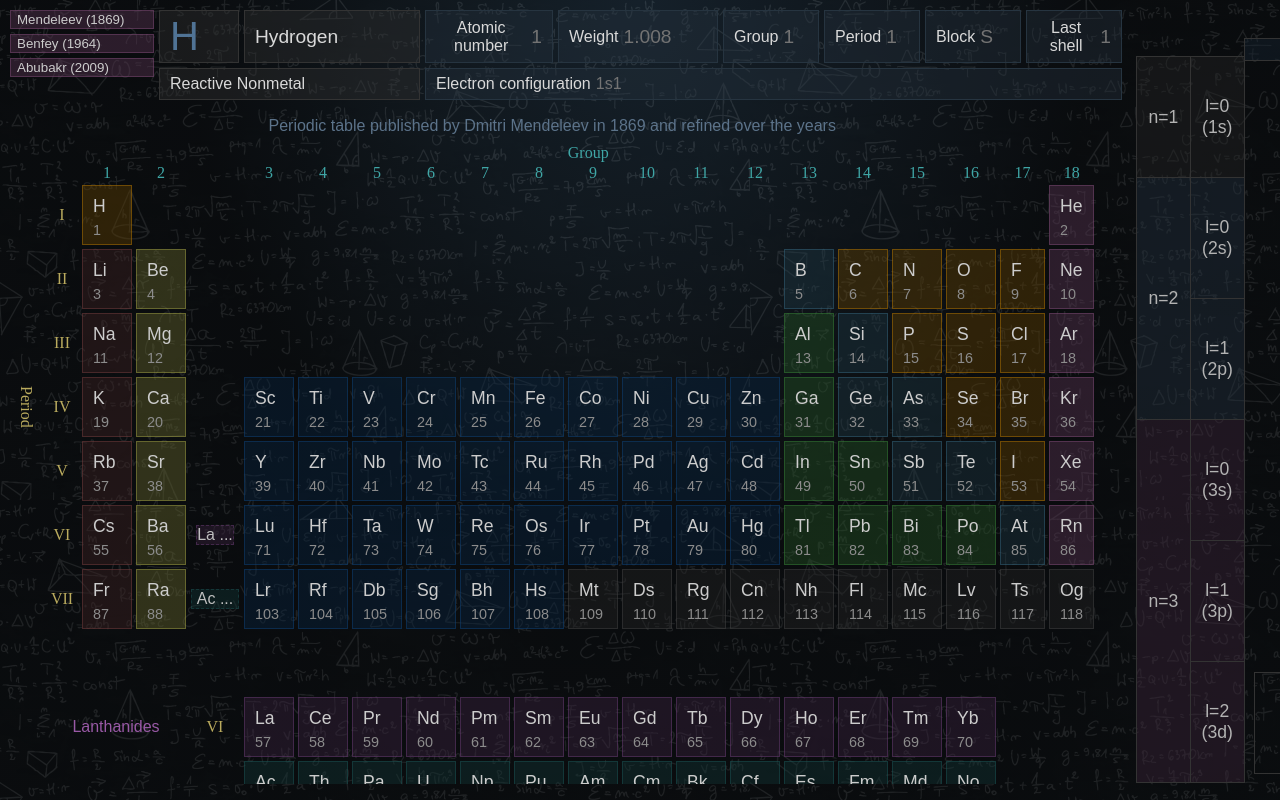
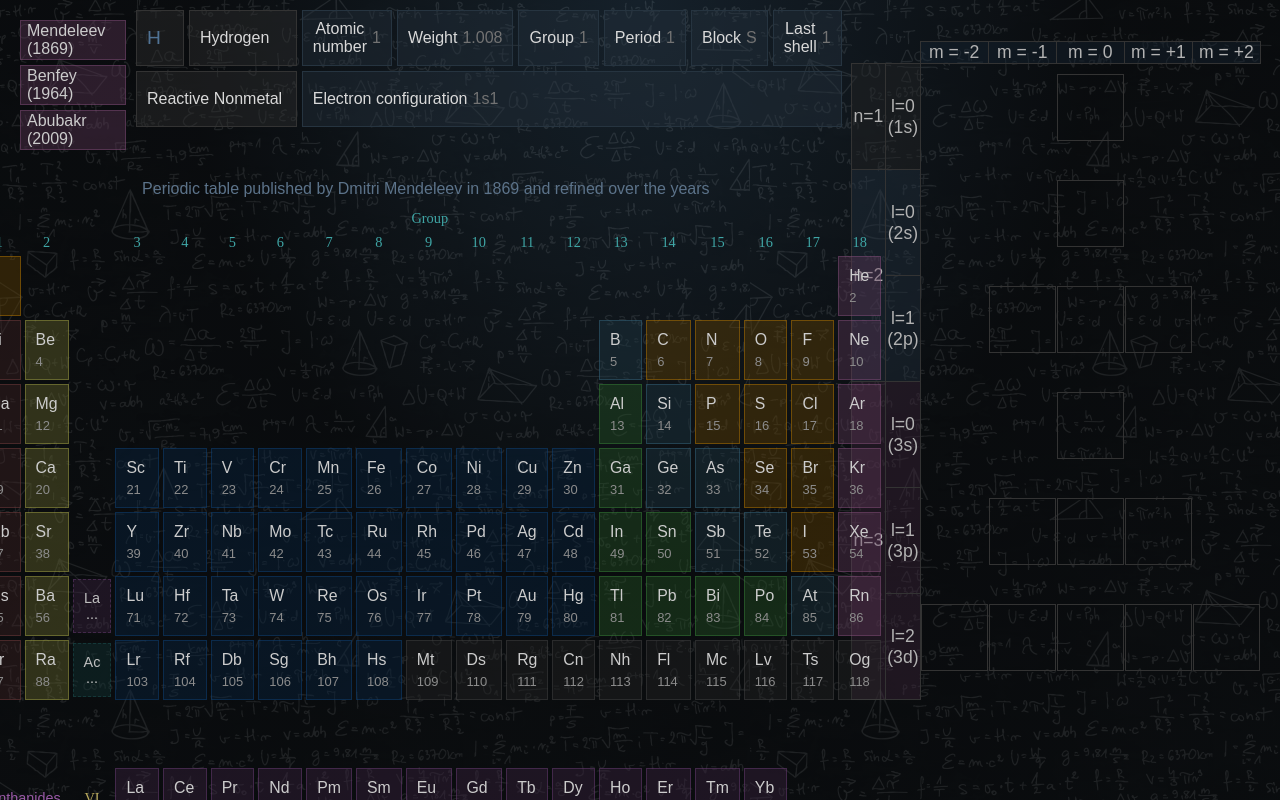
Before and after one commit to aciucaru/atomic-orbitals, a SvelteKit app: page / in a window 1280 px wide. Built offline with nearby package versions, Linux system fonts and the light colour scheme.

Commit message:
simplified CSS

```diff
--- a/src/components/AbubakrPeriodicTable.svelte
+++ b/src/components/AbubakrPeriodicTable.svelte
@@ -31,7 +31,8 @@
 <style>
     .main-container
     {
-        width: 800px;
+        box-sizing: border-box;
+        width: 100%;
 
         display: flex;
         flex-flow: column nowrap;
--- a/src/components/AppMain.svelte
+++ b/src/components/AppMain.svelte
@@ -8,8 +8,6 @@
 
 <Background></Background>
 <div class="main-container">
-    <div class="scrollable-content">
-        <div class="main-ui">
     <div style="grid-column: 1 / 2; grid-row: 1 / 2;">
         <PeriodicTableSelector></PeriodicTableSelector>
     </div>
@@ -25,17 +23,16 @@
     <div style="grid-column: 1 / 3; grid-row: 2 / 3;">
         <PeriodicTableDisplay></PeriodicTableDisplay>
     </div>
-        </div>
 
-        <div class="credits">
+    <div class="credits" style="grid-column: 1 / 4; grid-row: 3 / 4;">
         <a href="/credits">Image credits and licenses</a>
-        </div>
     </div>
 </div>
 
 <style>
     .main-container
     {
+        box-sizing: border-box;
         position: fixed;
         top: 0;
         bottom: 0;
@@ -43,49 +40,22 @@
         right: 0;
         z-index: 1000;
 
-        display: flex;
-        flex-flow: column nowrap;
-        /* set alignment on main axis */
-        justify-content: flex-start;
-        /* set alingment on cross-axis */
-        align-items: flex-start;
-        /* set space between flex lines */
-        align-content: center;
-        gap: 100px;
-    }
+        overflow: auto;
 
-    .scrollable-content
-    {
-        overflow: auto;
-        max-height: 98%;
-
-        display: flex;
-        flex-flow: column nowrap;
-        /* set alignment on main axis */
-        justify-content: flex-start;
-        /* set alingment on cross-axis */
-        align-items: flex-start;
-        /* set space between flex lines */
-        align-content: center;
-        gap: 0px;
-    }
-
-    .main-ui
-    {
         display: grid;
-        grid-template-columns: auto auto auto;
-        grid-template-rows: auto auto 1fr;
+        grid-template-columns: 10fr 56fr 34fr;
+        grid-template-rows: 2fr 97fr 1fr;
 
         /* align along the row (x) axis */
-        justify-items: start;
+        justify-items: stretch;
         /* align along the column (y) axis */
-        align-items: start;
+        align-items: stretch;
         /* align the grid container itself along the row (x) axis */
-        justify-content: start;
+        justify-content: stretch;
         /* align the grid container itself along the column (y) axis */
-        align-content: start;
+        align-content: stretch;
 
-        gap: 15px 5px;
+        gap: 0px 0px;
 
         padding: 10px;
         margin: 0px;
@@ -93,20 +63,13 @@
         text-align: center;
     }
 
-    .scrollable-content a { color: hsla(210, 40%, 40%); }
-    .scrollable-content a:hover { color: hsl(290, 30%, 40%); }
+    .main-container a { color: hsla(210, 40%, 40%); }
+    .main-container a:hover { color: hsl(290, 30%, 40%); }
 
     .credits
     {
-        display: flex;
-        flex-flow: row nowrap;
-        /* set alignment on main axis */
-        justify-content: center;
-        /* set alingment on cross-axis */
-        align-items: center;
-        /* set space between flex lines */
-        align-content: center;
-        gap: 0px;
+        padding: 10px;
+        text-align: center;
     }
 
     .credits a
--- a/src/components/BenfeyPeriodicTable.svelte
+++ b/src/components/BenfeyPeriodicTable.svelte
@@ -31,7 +31,8 @@
 <style>
     .main-container
     {
-        width: 1100px;
+        box-sizing: border-box;
+        width: 100%;
 
         display: flex;
         flex-flow: column nowrap;
--- a/src/components/ChemicalElementBox.svelte
+++ b/src/components/ChemicalElementBox.svelte
@@ -51,7 +51,7 @@ class={"main-container " + className} style="grid-column-start: {gridCol}; grid-
 
     .symbol
     {
-        font-size: 1.1em;
+        font-size: 110%;
         font-family:sans-serif;
         color: hsl(0, 0%, 80%);
         user-select: none;
@@ -59,7 +59,7 @@ class={"main-container " + className} style="grid-column-start: {gridCol}; grid-
 
     .atomic-number
     {
-        font-size: 0.9em;
+        font-size: 90%;
         font-family:sans-serif;
         color: hsl(0, 0%, 55%);
         user-select: none;
--- a/src/components/ChemicalElementInfo.svelte
+++ b/src/components/ChemicalElementInfo.svelte
@@ -49,18 +49,18 @@
 
     <div class="cell electron-configuration">
         <div class="label">Electron configuration</div>
-        <div class="value-small">{$currentElement.electronConfig?.toString()}</div>
+        <div class="value">{$currentElement.electronConfig?.toString()}</div>
     </div>
 </div>
 
 <style>
     .main-container
     {
-        /* width: 100%; */
         box-sizing: border-box;
+
         display: grid;
-        grid-template-columns: 5em 11em 8em 10em 6em 6em 6em 6em;
-        grid-template-rows: 1.5em 1.5em 1.5em;
+        grid-template-columns: 8fr 18fr 13fr 17fr 10fr 10fr 10fr 10fr;
+        grid-template-rows: minmax(0, 1fr) minmax(0, 1fr);
 
         /* align along the row (x) axis */
         justify-items: stretch;
@@ -68,20 +68,25 @@
         align-items: stretch;
         /* align the grid container itself */
         justify-content: stretch;
-        /* align-content: stretch; */
+        align-content: stretch;
         gap: 5px 5px;
 
         padding: 0px;
         margin: 0px;
 
+        font-size: 100%;
         font-family: sans-serif;
 
         margin: 0px;
         padding: 0px;
+
+        font-size: 1em;
     }
 
     .cell
     {
+        max-height: 1.5em;
+
         display: flex;
         flex-flow: row nowrap;
         /* set alignment on main axis */
@@ -101,11 +106,14 @@
 
         background-color: hsla(207, 25%, 20%, 0.4);
 
+        font-size: 1em;
         color: hsl(0, 0%, 85%);
     }
 
     .cell-main
     {
+        max-height: 1.5em;
+
         display: flex;
         flex-flow: row nowrap;
         /* set alignment on main axis */
@@ -125,53 +133,55 @@
 
         background-color: hsla(0, 0%, 20%, 0.4);
 
+        font-size: 1em;
         color: hsl(0, 0%, 85%);
     }
 
     .label
     {
+        font-size: 1em;
         color: hsl(0, 0%, 85%);
     }
 
     .value
     {
+        font-size: 1em;
         color: hsl(0, 0%, 45%);
-        font-size: 1.2em;
-    }
-
-    .value-small
-    {
-        color: hsl(0, 0%, 45%);
-        font-size: 1em;
     }
 
     .symbol
-    { grid-column: 1 / 2; grid-row: 1 / 3; font-size: 2.5em;  color: hsl(210, 30%, 45%);}
+    {
+        grid-column: 1 / 2; grid-row: 1 / 2;
+
+        font-size: 1.2em;
+        text-overflow: clip;
+        color: hsl(210, 30%, 45%);
+    }
 
     .name
-    { grid-column: 2 / 3; grid-row: 1 / 3; font-size: 1.2em; }
+    { grid-column: 2 / 3; grid-row: 1 / 2; }
 
     .category
-    { grid-column: 1 / 3; grid-row: 3 / 4; }
+    { grid-column: 1 / 3; grid-row: 2 / 3; }
 
     .atomic-number
-    { grid-column: 3 / 4; grid-row: 1 / 3; }
+    { grid-column: 3 / 4; grid-row: 1 / 2; }
 
     .weight
-    { grid-column: 4 / 5; grid-row: 1 / 3; }
+    { grid-column: 4 / 5; grid-row: 1 / 2; }
 
     .group
-    { grid-column: 5 / 6; grid-row: 1 / 3; }
+    { grid-column: 5 / 6; grid-row: 1 / 2; }
 
     .period
-    { grid-column: 6 / 7; grid-row: 1 / 3; }
+    { grid-column: 6 / 7; grid-row: 1 / 2; }
 
     .block
-    { grid-column: 7 / 8; grid-row: 1 / 3; }
+    { grid-column: 7 / 8; grid-row: 1 / 2; }
 
     .max-shell
-    { grid-column: 8 / 9; grid-row: 1 / 3; }
+    { grid-column: 8 / 9; grid-row: 1 / 2; }
 
     .electron-configuration
-    { grid-column: 3 / 9; grid-row: 3 / 4; }
+    { grid-column: 3 / 9; grid-row: 2 / 3; }
 </style>
--- a/src/components/MendeleevPeriodicTable.svelte
+++ b/src/components/MendeleevPeriodicTable.svelte
@@ -78,20 +78,29 @@
 </div>
 
 <style>
+    .main-container
+    {
+        box-sizing: border-box;
+        padding: 10px;
+        font-size: 100%;
+    }
+
     .info
     {
         padding: 10px;
         text-align: center;
         font-family: sans-serif;
+        font-size: 100%;
         color: hsl(210, 20%, 45%);
     }
 
     .mendeleev-table
     {
         box-sizing: border-box;
+
         display: grid;
-        grid-template-columns: 2em 2em repeat(17, 50px);
-        grid-template-rows: 1em 1em repeat(9, 60px);
+        grid-template-columns: minmax(0, 2fr) minmax(0, 2fr) repeat(17, 5fr);
+        grid-template-rows: minmax(0, 1fr) minmax(0, 1fr) repeat(10, minmax(0, 3fr));
 
         /* align along the row (x) axis */
         justify-items: center;
@@ -103,18 +112,18 @@
 
         padding: 0px;
         margin: 0px;
+
+        font-size: 90%;
     }
 
     .group
     {
         color: hsl(180, 45%, 45%);
-        /* border: solid 1px hsl(0, 0%, 50%); */
     }
 
     .period
     {
         color: hsl(50, 40%, 55%);
-        /* border: solid 1px hsl(0, 0%, 50%); */
     }
 
     .period-title
@@ -123,56 +132,30 @@
         text-orientation: mixed;
 
         color: hsl(50, 40%, 55%);
-        /* border: solid 1px hsl(0, 0%, 50%); */
     }
 
     .lanthanide-placeholder
     {
-        display: flex;
-        flex-flow: row nowrap;
-        /* set alignment on main axis */
-        justify-content: flex-start;
-        /* set alingment on cross-axis */
-        align-items: center;
-        /* set space between flex lines */
-        align-content: stretch;
-        gap: 0px;
-
         margin: 0px;
-        padding: 0px;
+        padding: 10px;
 
         background-color: hsla(290, 30%, 20%, 0.4);
         border: dashed 1px hsla(290, 30%, 40%, 0.4);
 
-        font-size: 1em;
+        font-size: 100%;
         font-family: sans-serif;
         user-select: none;
     }
 
     .actinide-placeholder
     {
-        display: flex;
-        flex-flow: row nowrap;
-        /* set alignment on main axis */
-        justify-content: flex-start;
-        /* set alingment on cross-axis */
-        align-items: center;
-        /* set space between flex lines */
-        align-content: stretch;
-        gap: 0px;
-
         margin: 0px;
-        padding: 0px;
-
-        margin: 0px;
-        padding: 0px;
-        padding-left: 5px;
-        padding-right: 5px;
+        padding: 10px;
 
         background-color: hsla(180, 50%, 15%, 0.4);
         border: dashed 1px hsla(180, 50%, 25%, 0.4);
 
-        font-size: 1em;
+        font-size: 100%;
         font-family: sans-serif;
         user-select: none;
     }
--- a/src/components/OrbitalPlot.svelte
+++ b/src/components/OrbitalPlot.svelte
@@ -275,12 +275,14 @@
     {
         box-sizing: border-box;
         width: 100%;
+        height: 100%;
         margin: 10px;
-        /* background: radial-gradient(ellipse at top, hsla(207, 38%, 10%, 0.8) 0%, hsla(207, 30%, 5%, 0.8) 50%); */
     }
 
     .plot-canvas
     {
+        box-sizing: border-box;
+        width: 100%;
         border: solid 1px hsl(0, 0%, 20%);
     }
 </style>
--- a/src/components/OrbitalsPlotGroup.svelte
+++ b/src/components/OrbitalsPlotGroup.svelte
@@ -67,20 +67,19 @@
     .main-container
     {
         box-sizing: border-box;
+
         display: grid;
-        /* 100px columns 19 times */
-        grid-template-columns: 3em 3em repeat(5, 120px);
-        /* // 100px columns 18 times */
-        grid-template-rows: 1em 1em repeat(6, 120px);
+        grid-template-columns: 8fr 8fr repeat(5, 16fr);
+        grid-template-rows: 1fr 1fr repeat(6, 5fr);
 
         /* align along the row (x) axis */
         justify-items: center;
         /* align along the column (y) axis */
         align-items: start;
         /* align the grid container itself along the row (x) axis */
-        justify-content: start;
+        justify-content: space-between;
         /* align the grid container itself along the column (y) axis */
-        align-content: start;
+        align-content: space-between;
         column-gap: 0px;
         row-gap: 0px;
 
@@ -94,7 +93,7 @@
         padding: 10px;
 
         font-family: sans-serif;
-        font-size: 1.1em;
+        font-size: 110%;
         color: hsl(0, 0%, 70%);
     }
 
@@ -116,9 +115,9 @@
         margin: 0px;
         padding: 0px;
 
+        font-size: 100%;
+
         outline: solid 1px hsl(0, 0%, 20%);
-        /* border: solid 1px hsl(0, 0%, 50%); */
-        /* box-shadow:0 0 0 1px palegreen; */
         background-color: hsla(210, 40%, 15%, 0.4);
     }
 
@@ -140,9 +139,8 @@
         margin: 0px;
         padding: 0px;
 
+        font-size: 100%;
         outline: solid 1px hsl(0, 0%, 20%);
-        /* border: solid 1px hsl(0, 0%, 50%); */
-        /* box-shadow:0 0 0 1px palegreen; */
     }
 
     .l-cell
@@ -163,9 +161,9 @@
         margin: 0px;
         padding: 0px;
 
+        font-size: 100%;
+
         outline: solid 1px hsl(0, 0%, 20%);
-        /* border: solid 1px hsl(0, 0%, 50%); */
-        /* box-shadow:0 0 0 1px palegreen; */
     }
 
     .n1, .n1-l
--- a/src/components/PeriodicTableDisplay.svelte
+++ b/src/components/PeriodicTableDisplay.svelte
@@ -19,6 +19,8 @@
 <style>
     .main-container
     {
+        box-sizing: border-box;
+
         width: 100%;
 
         display: flex;
--- a/src/components/PeriodicTableSelector.svelte
+++ b/src/components/PeriodicTableSelector.svelte
@@ -21,13 +21,13 @@
 <style>
     .main-container
     {
-        width: 9em;
-        max-width: 9em;
+        box-sizing: border-box;
 
+        height: 100%;
         display: flex;
         flex-flow: column nowrap;
         /* set alignment on main axis */
-        justify-content: space-between;
+        justify-content: stretch;
         /* set alingment on cross-axis */
         align-items: stretch;
         /* set space between flex lines */
@@ -35,14 +35,16 @@
         gap: 5px;
 
         margin: 0px;
-        padding: 0px;
+        padding: 10px;
 
+        font-size: 100%;
         color: hsl(0, 0%, 80%);
     }
 
     .table-select-button
     {
         text-align: start;
+        font-size: 100%;
         color: hsl(0, 0%, 80%);
         background-color: hsla(310, 25%, 30%, 0.4);
         border: solid 1px hsla(310, 25%, 45%, 0.4);
```
Lines whose indentation alone changed are shown as unchanged.
